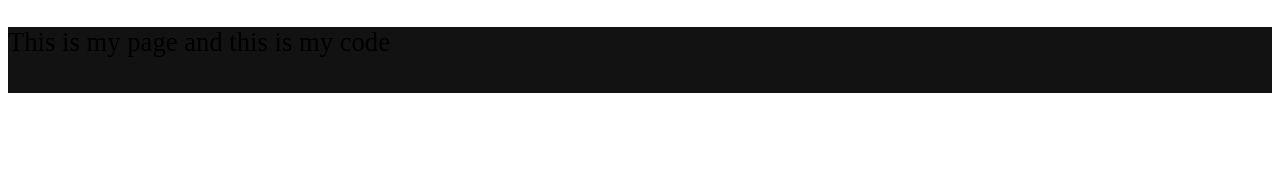
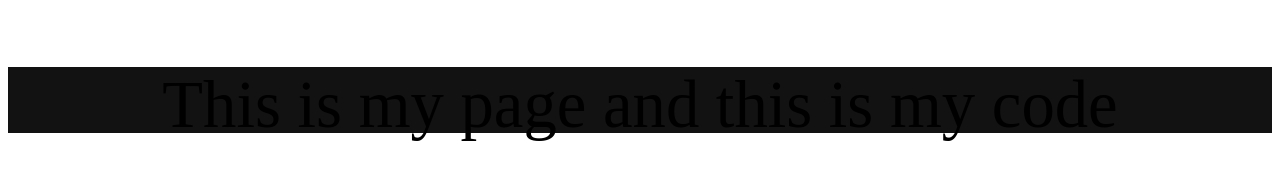
Before and after one commit to b-krawczyk/testpage, a plain HTML site: page index.html in a window 1280 px wide. Drawn offline with Linux system fonts and the light colour scheme.

Commit message:
added CSS

```diff
--- a/layout.css
+++ b/layout.css
@@ -7,6 +7,6 @@
 }
 
 .t {
-    font-size: 20pt;
-    align-self: start;
+    font-size: 50pt;
+    text-align: center;
 }
```
